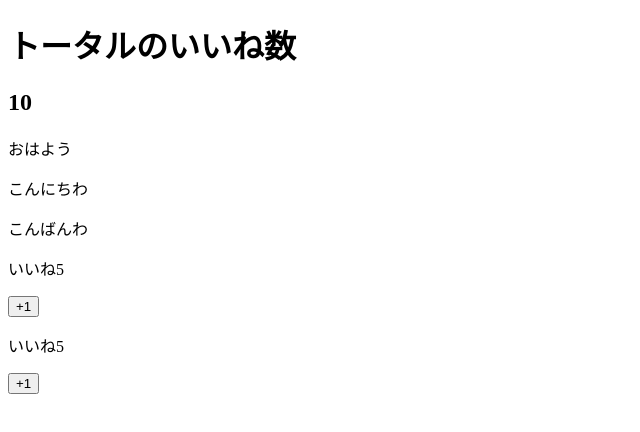
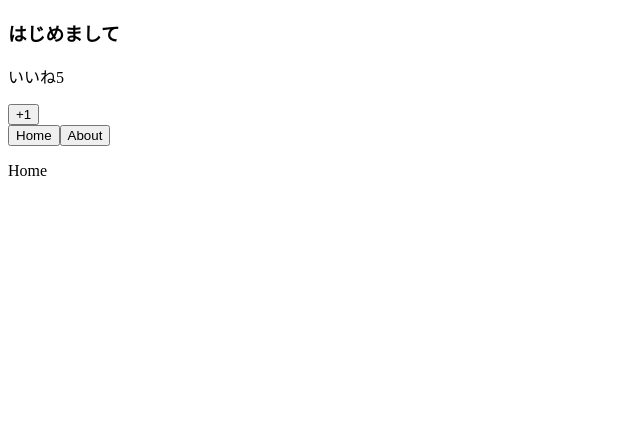
Before and after one commit to Popo1173/vue_udemy, a Vue app in the folder udemy-vuejs/: page / in a window 1280 px wide. Shown: the top 432 px of the page, without its empty margins (0-640 px from the left). Built offline with nearby package versions, Linux system fonts and the light colour scheme.

Commit message:
fix section8 Done

```diff
--- a/udemy-vuejs/src/App.vue
+++ b/udemy-vuejs/src/App.vue
@@ -1,45 +1,43 @@
 <template>
   <div>
     <LikeHeader>
-      <p>おはよう</p>
-      <template v-slot:title>
-        <h1>トータルのいいね数</h1>
-      </template>
-      <template v-slot:number>
-        <h2>{{ number }}</h2>
-      </template>
-      <p>こんにちわ</p>
-      <p>こんばんわ</p>
+      <h3>はじめまして</h3>
     </LikeHeader>
+    <LikeNumber :totalNumber="number" @my-click="incrementNumber"></LikeNumber>
+
+    <button @click="currentComponent = 'Home'">Home</button>
+    <button @click="currentComponent = 'About'">About</button>
 
     <!--
-      子コンポーネントからデータを受け取る
-      v-on:my-click="number = $event"
-      イベントをnumberに代入する
-      -->
-    <!-- <LikeNumber :totalNumber="number" @my-click="number = $event"></LikeNumber> -->
-
-    <!-- metodsで書く場合 -->
-    <LikeNumber :totalNumber="number" @my-click="incrementNumber"></LikeNumber>
-
-    <LikeNumber :totalNumber="number"></LikeNumber>
+      動的コンポーネントは切り替わる度にdestroyedされるため、キャッシュする仕組みをいれる
+      それが<keep-alive>タグ
+      通常：<component :is="currentComponent"></component>
+    -->
+    <keep-alive>
+      <component :is="currentComponent"></component>
+    </keep-alive>
   </div>
 </template>
 
 <script>
   //ローカルコンポーネント登録
-import LikeHeader from "./components/LikeHeader.vue"
+import LikeHeader from "./components/LikeHeader.vue";
+import About from "./components/About.vue";
+import Home from "./components/Home.vue";
 
 export default {
   data() {
     return {
-      number: 10
+      number: 10,
+      currentComponent: "Home"
     }
   },
 
   //ローカルコンポーネント登録
   components: {
-    LikeHeader
+    LikeHeader,
+    About,
+    Home
   },
 
   methods: {
--- /dev/null
+++ b/udemy-vuejs/src/components/About.vue
@@ -0,0 +1,19 @@
+<template>
+<div>
+  <p>About</p>
+  <input>
+</div>
+</template>
+<script>
+export default {
+  destroyed() {
+    console.log("destroyed")
+  },
+  deactivated() {
+    console.log("deactivated")
+  },
+  activated(){
+    console.log("activated")
+  }
+}
+</script>
--- /dev/null
+++ b/udemy-vuejs/src/components/Home.vue
@@ -0,0 +1,5 @@
+<template>
+<div>
+  <p>Home</p>
+</div>
+</template>
--- a/udemy-vuejs/src/components/LikeHeader.vue
+++ b/udemy-vuejs/src/components/LikeHeader.vue
@@ -1,13 +1,19 @@
 <template>
   <div>
-    <slot name="title">デフォルトタイトル</slot>
-    <slot name="number">デフォルトタイトル</slot>
     <slot></slot>
   </div>
 </template>
 
 <script>
 export default {
-  props: ["headerText"]
+  // props: ["headerText"]
+  data(){
+    return {
+      user: {
+        firstName: "Jack",
+        lastName: "Tom"
+      }
+    }
+  }
 }
 </script>
```
